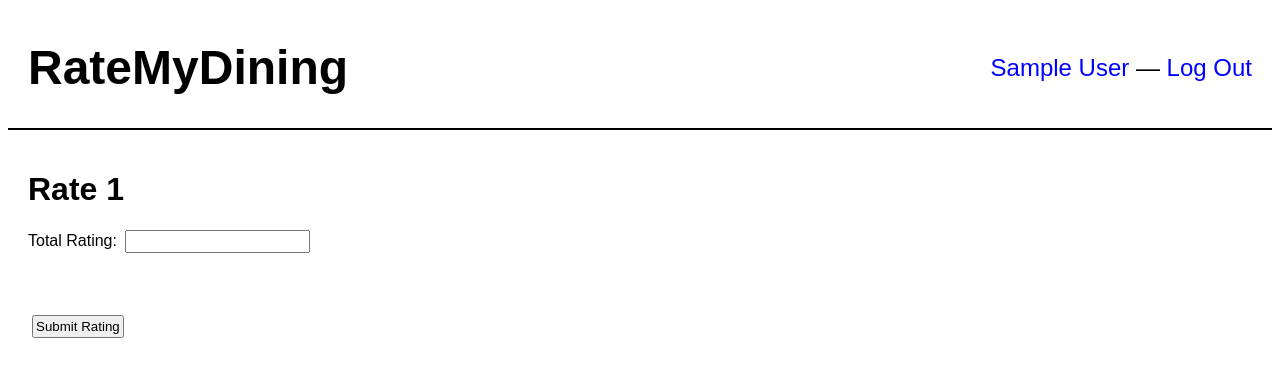
After one commit to sallaben-education/dining, a PHP site: page /createRating.php in a window 1280 px wide. The commit adds this page. Shown: the top 377 px of the page. Run offline with PHP 8.4, Linux system fonts and the light colour scheme; the visitor is signed in with stand-in values (Sample User, id 1).

Commit message:
CreateRating
CreateRating page added

```diff
--- /dev/null
+++ b/createRating.php
@@ -0,0 +1,48 @@
+<?php
+session_start();
+if(!isset($_SESSION['valid'])) {
+    header("Location: ./index.php");
+}
+?>
+<!DOCTYPE html>
+<html lang="en">
+<head>
+    <meta charset="UTF-8">
+    <meta name="viewport" content="width=device-width, initial-scale=1.0">
+    <meta http-equiv="X-UA-Compatible" content="ie=edge">
+    <link rel="stylesheet" href="css/main.css">
+    <title>RateMyDining - Rating <?php echo $_SESSION['diningid']; ?></title>
+</head>
+<body>
+<header>
+    <div class="left">
+        <div class="logo">
+            <a href="./index.php">RateMyDining</a>
+        </div>
+    </div>
+    <div class="right">
+        <?php
+        if(isset($_SESSION['valid'])) {
+            echo '<a href="./user.php">' . $_SESSION['Name'] . '</a> &mdash; <span class="logout"><a href="./script/logout.php">Log Out</a></span>';
+        } else {
+        	//header("Location: ./index.php");
+            echo '<span class="signup"><a href="./signup.php">Sign Up</a></span>';
+            echo '<span class="login"><a href="./login.php">Log In</a></span>';
+        }
+        ?>
+    </div>
+</header>
+<div class="content">
+    <h1>Rate <?php echo $_SESSION['diningid']; ?></h1>
+    <form action="./script/submitRate.php" method="post">
+        <label for="name">Total Rating:</label>
+        <input type="text" name="name" id="name">
+        <br>
+        <br>
+        <!--<br><br>-->
+        <br><br>
+        <input type="submit" value="Submit Rating">
+    </form>
+</div>
+</body>
+</html>
```
Also changed, not shown: info.php (+27 -1 lines).
